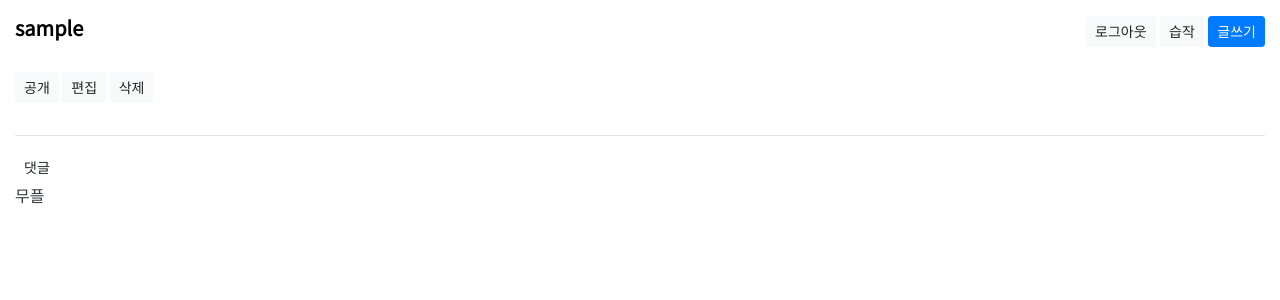
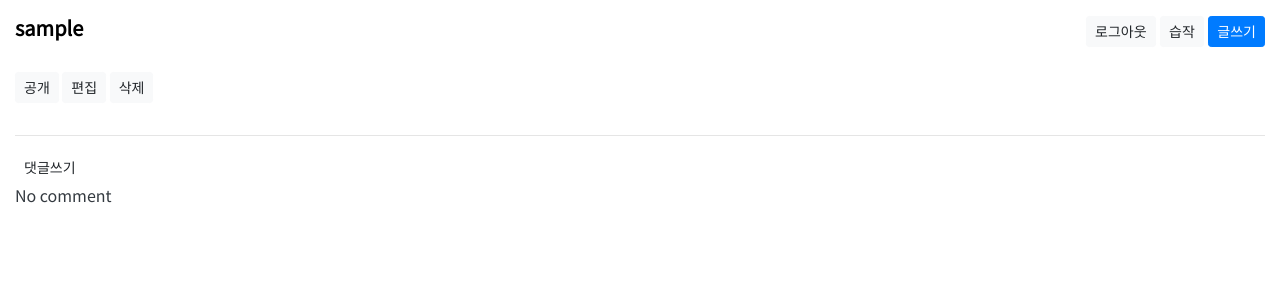
Before and after one commit to bobnorigun/memoir, a Django app: template blog/templates/blog/post_detail.html in a window 1280 px wide. Shown: the top 300 px of the page. Run offline with Django 3.2, Linux system fonts and the light colour scheme; the template is opened without the code that fills it, so the values that code supplies are empty; the visitor is signed in with stand-in values (Sample User, id 1); some libraries are stand-ins or nearby versions.

Commit message:
fix comment module

```diff
--- a/blog/templates/blog/add_comment_to_post.html
+++ b/blog/templates/blog/add_comment_to_post.html
@@ -1,7 +1,7 @@
 {% extends 'blog/base.html' %}
 
 {% block content %}
-	<h5>무플은 무관심</h5>
+	<h5>댓글</h5>
 	<form method="POST" class="post-form">{% csrf_token %}
 		{{ form.as_p }}
 		<button type="submit" class="save btn btn-primary btn-block">달기</button>
--- a/blog/templates/blog/post_detail.html
+++ b/blog/templates/blog/post_detail.html
@@ -18,14 +18,14 @@
         <p>{{ post.text|linebreaksbr|urlize }}</p>
     </div>
     <hr>
-    <a class="btn btn-sm" href="{% url 'add_comment_to_post' pk=post.pk %}">댓글</a>
+    <a class="btn btn-sm" href="{% url 'add_comment_to_post' pk=post.pk %}">댓글쓰기</a>
     {% for comment in post.comments.all %}
         {% if user.is_authenticated or comment.approved_comment %}
         <div class="comment">
             <div class="date">
                 {{ comment.created_date }}
                 {% if not comment.approved_comment %}
-                    <a class="btn btn-sm" href="{% url 'comment_remove' pk=comment.pk %}">삭제</a>
+                    <a class="btn btn-sm" href="{% url 'comment_remove' pk=comment.pk %}">제거</a>
                     <a class="btn btn-sm" href="{% url 'comment_approve' pk=comment.pk %}">허용</a>
                 {% endif %}
             </div>
@@ -34,6 +34,6 @@
         </div>
         {% endif %}
     {% empty %}
-        <p>무플</p>
+        <p>No comment</p>
     {% endfor %}
 {% endblock %}
--- a/blog/templates/blog/post_list.html
+++ b/blog/templates/blog/post_list.html
@@ -7,7 +7,7 @@
                 <strong><a href="{% url 'post_detail' pk=post.pk %}">{{ post.title }}</a></strong>
             </h5>
             <p>{{ post.text|linebreaksbr|urlize }}</p>
-            <a href="{% url 'post_detail' pk=post.pk %}">댓글 {{ post.approved_comments.count }}</a>
+            <a href="{% url 'post_detail' pk=post.pk %}"><small>댓글 {{ post.comments.count }}</small></a>
         </div>
     {% endfor %}
     <div>
```
